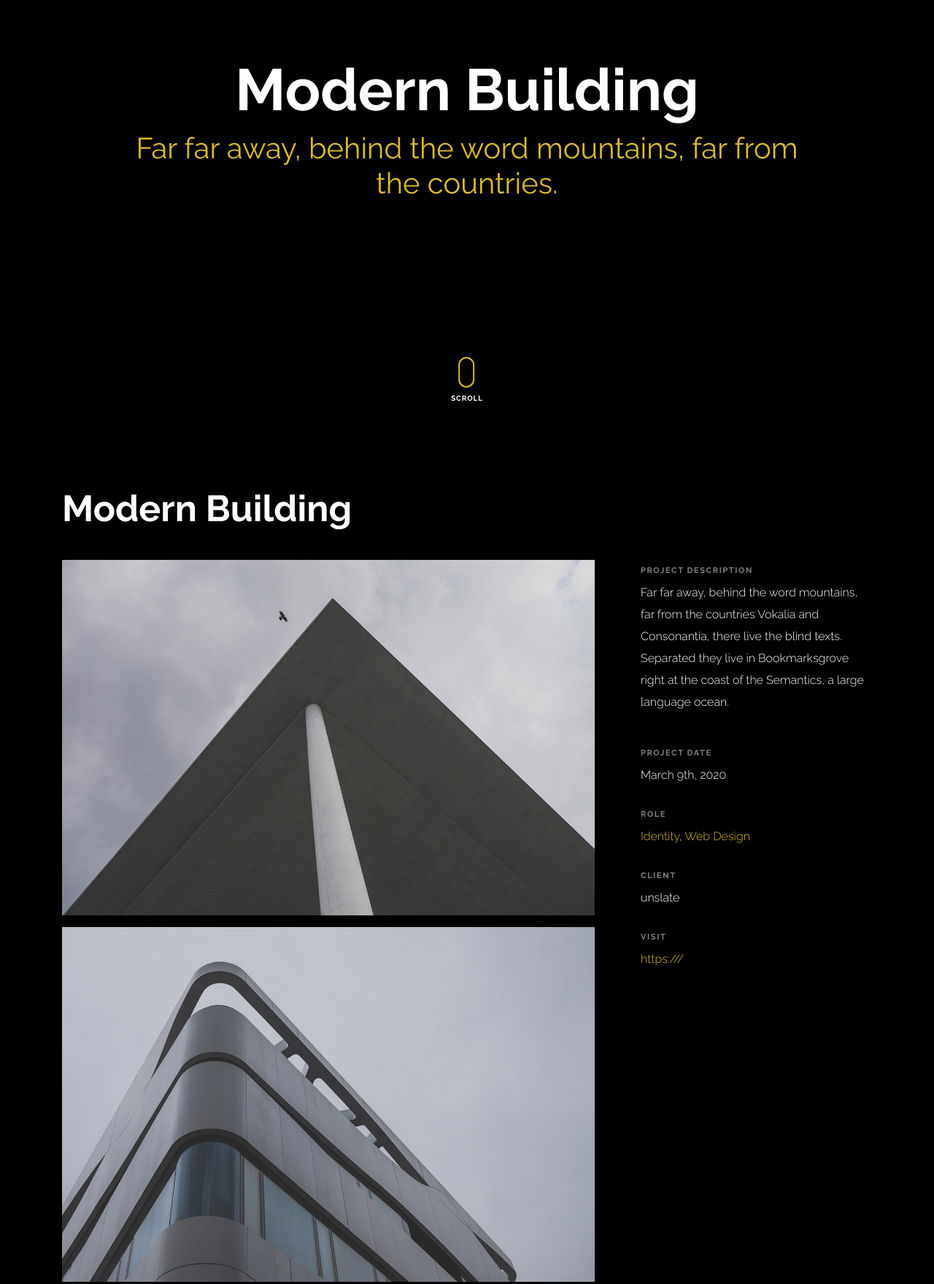
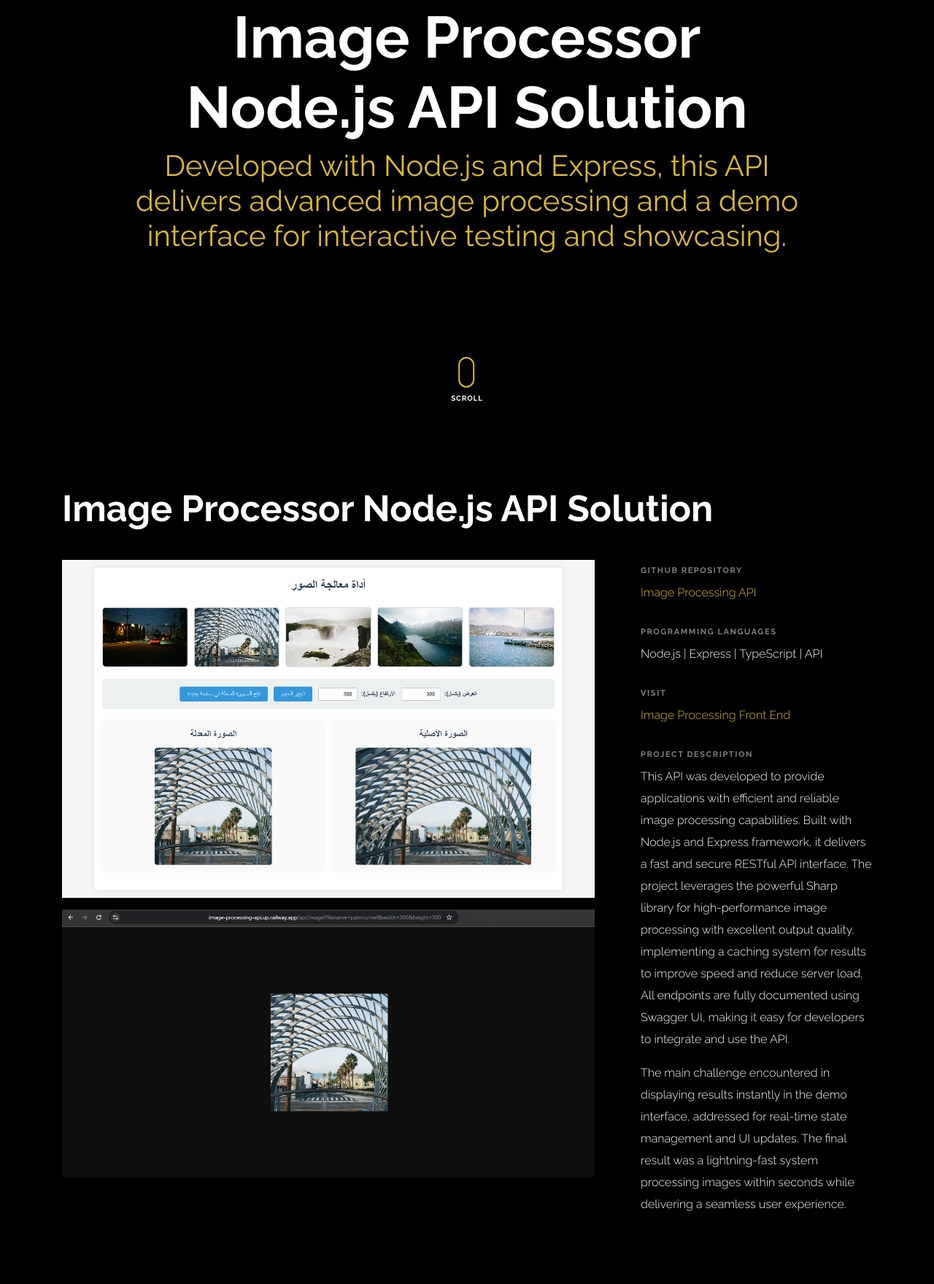
Before and after one commit to Haitham-sh/haitham_portfolio, a plain HTML site: page portfolio-single-4.html in a window 1280 px wide. Shown: the part 221-1980 px from the top of the page at 73% size. Drawn offline with nearby package versions, Linux system fonts and the light colour scheme; files whose address does not match are found by name.

Commit message:
[add] add project Image Processor API to portfolio

```diff
--- a/portfolio-single-4.html
+++ b/portfolio-single-4.html
@@ -2,20 +2,26 @@
 <html lang="en">
 
 <head>
-  <title>Unfold &mdash; A onepage portfolio HTML template by Colorlib</title>
+  <title>Haitham Elsherbiny</title>
+  <link rel="icon" type="image/x-icon" href="images/logo-transparent.png">
   <meta charset="utf-8">
   <meta name="viewport" content="width=device-width, initial-scale=1, shrink-to-fit=no">
 
-  <meta name="description" content="">
-  <meta name="keywords" content="html, css, javascript, jquery">
-  <meta name="author" content="">
+  <meta name="description" content="Haitham Elsherbiny portfolio website as a web developer and freelancer">
+  <meta name="keywords"
+    content="html, css, javascript, developer, freelancer, portfolio, haitham elsherbiny, front-end developer, web developer, back-end developer, full-stack developer, web designer, ui/ux designer">
+  <meta name="author" content="Haitham Elsherbiny">
 
   <link rel="stylesheet" href="css/vendor/icomoon/style.css">
   <link rel="stylesheet" href="css/vendor/owl.carousel.min.css">
+  <link rel="stylesheet" href="css/vendor/animate.min.css">
   <link rel="stylesheet" href="css/vendor/aos.css">
-  <link rel="stylesheet" href="css/vendor/animate.min.css">
   <link rel="stylesheet" href="css/vendor/bootstrap.min.css">
   <link rel="stylesheet" href="css/vendor/jquery.fancybox.min.css">
+
+
+  <link rel="stylesheet" type='text/css' href="https://cdn.jsdelivr.net/gh/devicons/devicon@latest/devicon.min.css" />
+
 
   <!-- Theme Style -->
   <link rel="stylesheet" href="css/style.css">
@@ -50,7 +56,7 @@
               <ul class="site-nav-ul js-clone-nav text-left d-none d-lg-inline-block">
                 <li class="has-children">
                   <a href="index.html#home-section" class="nav-link">Home</a>
-                  <ul class="dropdown">
+                  <!-- <ul class="dropdown">
                     <li>
                       <a href="index.html">Hero Image BG</a>
                     </li>
@@ -66,21 +72,21 @@
                     <li>
                       <a href="index-right-menu.html">Right Menu</a>
                     </li>
-                  </ul>
+                  </ul> -->
                 </li>
-                <li><a href="index.html#portfolio-section" class="nav-link">Portfolio</a></li>
                 <li><a href="index.html#about-section" class="nav-link">About</a></li>
-                <li><a href="index.html#services-section" class="nav-link">Services</a></li>
+                <li><a href="index.html#skills-section" class="nav-link">Skills</a></li>
+                <!-- <li><a href="index.html#services-section" class="nav-link">Services</a></li> -->
               </ul>
             </div>
             <div class="site-logo pos-absolute">
-              <a href="index.html" class="unslate_co--site-logo">Unfold<span>.</span></a>
+              <a href="index.html" class="unslate_co--site-logo">Haitham Elsherbiny<span>.</span></a>
             </div>
             <div class="col-md-5 text-right text-lg-left">
               <ul class="site-nav-ul js-clone-nav text-left d-none d-lg-inline-block">
-                <li><a href="index.html#skills-section" class="nav-link">Skills</a></li>
+                <li><a href="index.html#portfolio-section" class="nav-link">Portfolio</a></li>
                 <li><a href="index.html#testimonial-section" class="nav-link">Testimonial</a></li>
-                <li><a href="index.html#journal-section" class="nav-link">Journal</a></li>
+                <!-- <li><a href="index.html#journal-section" class="nav-link">Journal</a></li> -->
                 <li><a href="index.html#contact-section" class="nav-link">Contact</a></li>
               </ul>
 
@@ -100,8 +106,9 @@
           <div class="row align-items-center">
 
             <div class="col-md-10 mx-auto text-center">
-              <h1 class="heading" data-aos="fade-up">Modern Building</h1>
-              <h2 class="subheading" data-aos="fade-up" data-aos-delay="100">Far far away, behind the word mountains, far from the countries.</h2>
+              <h1 class="heading" data-aos="fade-up">Image Processor Node.js API Solution</h1>
+              <h2 class="subheading" data-aos="fade-up" data-aos-delay="100">Developed with Node.js and Express, this
+                API delivers advanced image processing and a demo interface for interactive testing and showcasing.</h2>
             </div>
 
           </div>
@@ -122,46 +129,59 @@
         <div class="portfolio-single-wrap unslate_co--section" id="portfolio-single-section">
           <div class="portfolio-single-inner">
 
-            <h2 class="heading-portfolio-single-h2">Modern Building</h2>
+            <h2 class="heading-portfolio-single-h2">Image Processor Node.js API Solution</h2>
 
             <div class="row justify-content-between align-items-stretch">
 
               <div class="col-lg-8">
-                <p><a href="images/work_3_a_full.jpg" data-fancybox="gal"><img src="images/work_3_a_full.jpg" alt="Image" class="img-fluid"></a></p>
-                <p><a href="images/work_3_full.jpg" data-fancybox="gal"><img src="images/work_3_full.jpg" alt="Image" class="img-fluid"></a></p>
+                <p><a href="images/work_3_a_full.jpg" data-fancybox="gal"><img src="images/Image Processing API/screencapture-haitham-sh-github-io-Image-Processing-front-end-2025-05-25-05_16_23.png"
+                      alt="Image" class="img-fluid"></a></p>
+                <p><a href="images/work_3_full.jpg" data-fancybox="gal"><img src="images/Image Processing API/Screenshot 2025-05-25 052127.png" alt="Image"
+                      class="img-fluid"></a></p>
               </div>
               <div class="col-lg-4 pl-lg-5">
                 <div class="unslate_co--sticky">
                   <div class="row">
-                    <div class="col-md-12 mb-4">
-                      <div class="detail-v1">
-                        <span class="detail-label">Project Description</span>
-                        <p>Far far away, behind the word mountains, far from the countries Vokalia and Consonantia, there live the blind texts. Separated they live in Bookmarksgrove right at the coast of the Semantics, a large language ocean.</p>
-                      </div>
-                    </div>
 
                     <div class="col-md-12 mb-4">
                       <div class="detail-v1">
-                        <span class="detail-label">Project Date</span>
-                        <span class="detail-val">March 9th, 2020</span>
+                        <span class="detail-label">Github repository</span>
+                        <span class="detail-val"><a href="https://github.com/Haitham-sh/Image-Processing-API"
+                            target="_blank">Image Processing API</a></span>
                       </div>
                     </div>
                     <div class="col-md-12 mb-4">
                       <div class="detail-v1">
-                        <span class="detail-label">Role</span>
-                        <span class="detail-val"><a href="#">Identity</a>, <a href="#">Web Design</a></span>
+                        <span class="detail-label">programming languages</span>
+                        <span class="detail-val">Node.js | Express | TypeScript | API</span>
+                      </div>
+                    </div>
+                    <!-- <div class="col-md-12 mb-4">
+                      <div class="detail-v1">
+                        <span class="detail-label">Client</span>
+                        <span class="detail-val">unslate</span>
+                      </div>
+                    </div> -->
+                    <div class="col-md-12 mb-4">
+                      <div class="detail-v1">
+                        <span class="detail-label">Visit</span>
+                        <span class="detail-val"><a
+                            href="https://haitham-sh.github.io/Image-Processing-front-end/">Image Processing Front
+                            End</a></span>
                       </div>
                     </div>
                     <div class="col-md-12 mb-4">
                       <div class="detail-v1">
-                        <span class="detail-label">Client</span>
-                        <span class="detail-val">unslate</span>
-                      </div>
-                    </div>
-                    <div class="col-md-12 mb-4">
-                      <div class="detail-v1">
-                        <span class="detail-label">Visit</span>
-                        <span class="detail-val"><a href="#">https:///</a></span>
+                        <span class="detail-label">Project Description</span>
+                        <p>This API was developed to provide applications with efficient and reliable image processing
+                          capabilities. Built with Node.js and Express framework, it delivers a fast and secure RESTful
+                          API interface. The project leverages the powerful Sharp library for high-performance image
+                          processing with excellent output quality, implementing a caching system for results to improve
+                          speed and reduce server load. All endpoints are fully documented using Swagger UI, making it
+                          easy for developers to integrate and use the API.</p>
+                        <p>The main challenge encountered in displaying results instantly in the demo interface,
+                          addressed for real-time state management and UI updates. The final result was a lightning-fast
+                          system processing images within seconds while delivering a seamless user experience.</p>
                       </div>
                     </div>
                   </div>
@@ -180,24 +200,29 @@
         <div class="row justify-content-center">
           <div class="col-md-7">
 
-            <div class="footer-site-logo"><a href="#">Unfold<span>.</span></a></div>
+            <div class="footer-site-logo"><a href="index.html#home-section">We can make it together<span>.</span></a></div>
 
-            <ul class="footer-site-social">
+            <!-- <ul class="footer-site-social">
               <li><a href="#">Facebook</a></li>
               <li><a href="#">Twitter</a></li>
               <li><a href="#">Instagram</a></li>
               <li><a href="#">Dribbble</a></li>
               <li><a href="#">Behance</a></li>
-            </ul>
+            </ul> -->
+            <div>
+              <img src="images/logo-transparent.png" alt="logo"
+                style="width: 100px; height: auto; background-color: #000;">
+            </div>
 
             <p class="site-copyright">
-
+            <p class="mb-0">Developed with <i class="icon-heart" aria-hidden="true"></i> by <a
+                href="index.html#contact-section">Haitham Elsherbiny</a> based on the work of</p>
             <!-- Link back to Colorlib can't be removed. Template is licensed under CC BY 3.0. -->
             Copyright &copy;
             <script>
               document.write(new Date().getFullYear());
-                </script> All rights reserved | This template is made with <i class="icon-heart"
-                  aria-hidden="true"></i> by <a href="https://colorlib.com" target="_blank">Colorlib</a>
+            </script> All rights reserved | This template is made with <i class="icon-heart" aria-hidden="true"></i>
+            by <a href="https://colorlib.com" target="_blank">Colorlib</a>
             <!-- Link back to Colorlib can't be removed. Template is licensed under CC BY 3.0. -->
 
             </p>
@@ -206,6 +231,7 @@
         </div>
       </div>
     </footer>
+
 
   </div>
 
```
Also changed, not shown: index.html (+7 -5 lines), images/Image Processing API/Screenshot 2025-05-25 052127.png (added), images/Image Processing API/screencapture-haitham-sh-github-io-Image-Processing-front-end-2025-05-25-05_16_23.png (added). Lines whose indentation alone changed are shown as unchanged.
